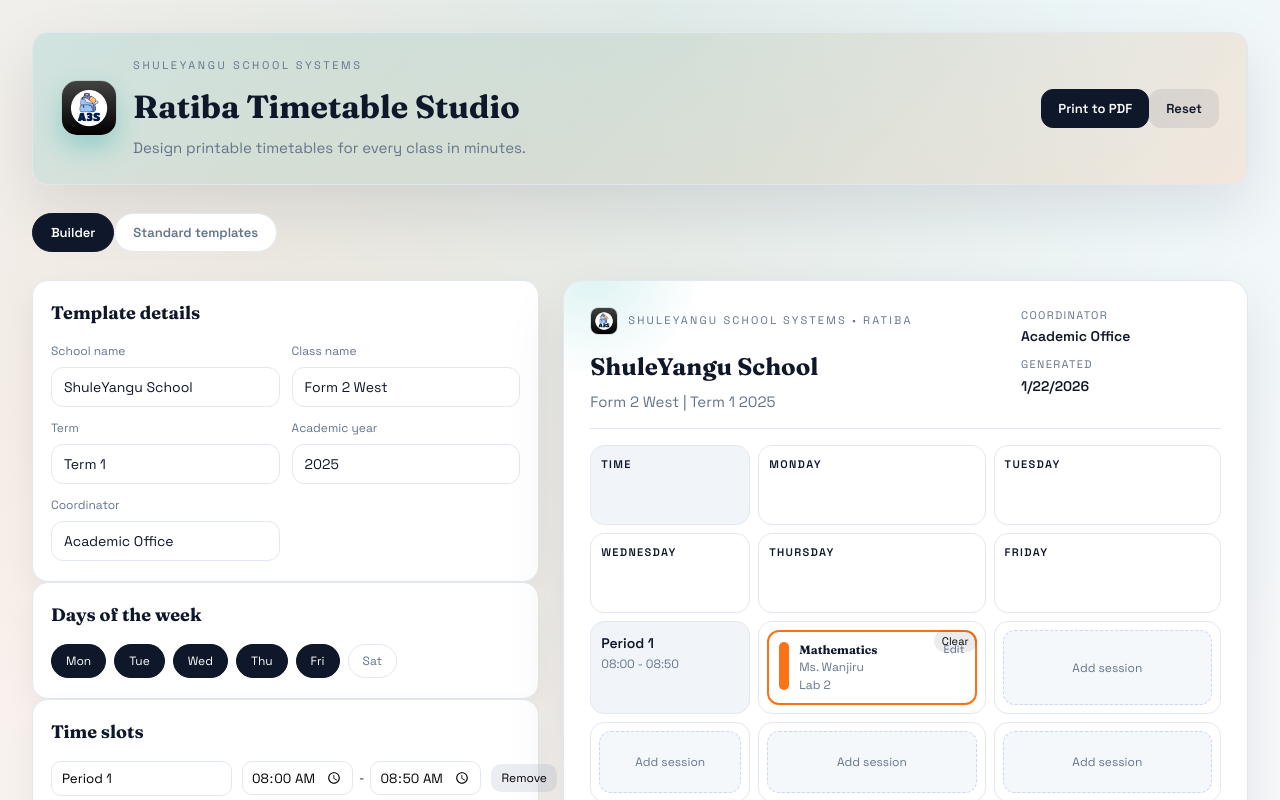
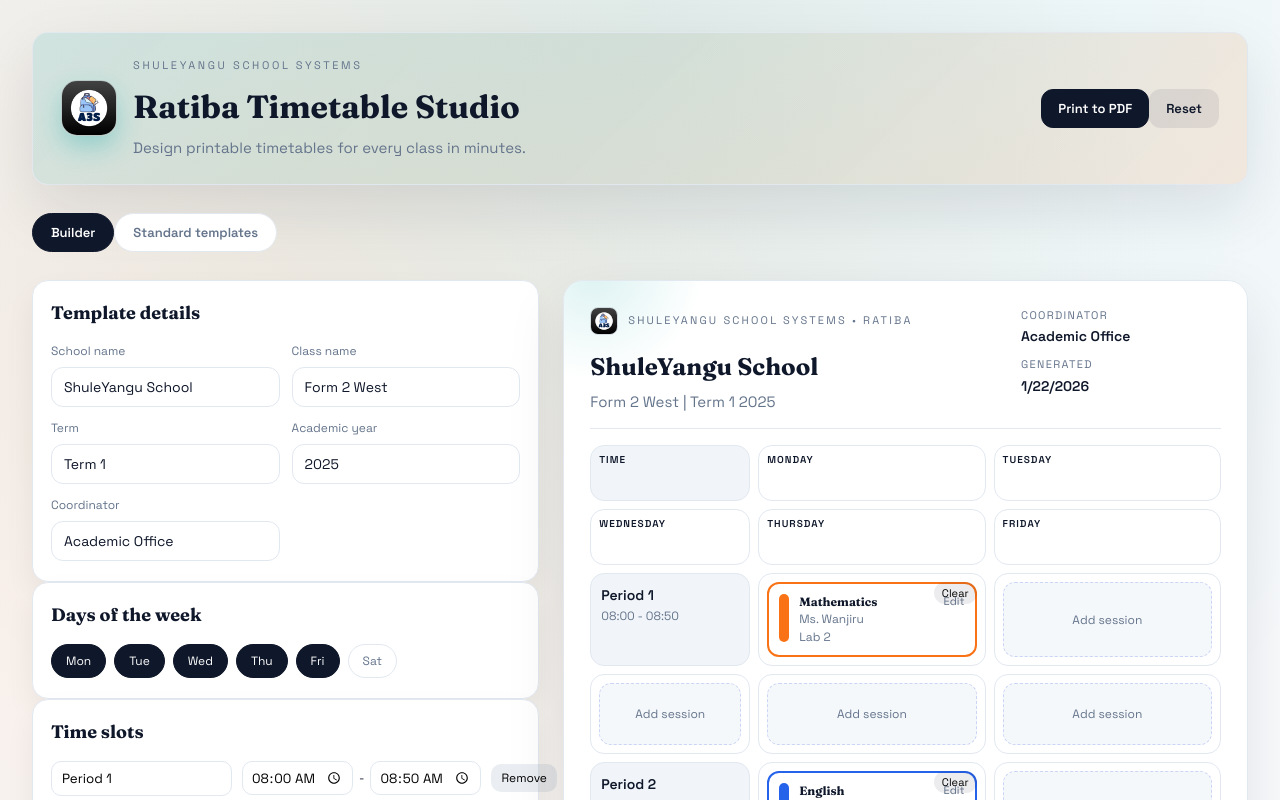
Before and after one commit to simlexx-k/shuleyangu-ratiba, a Vue app: page / in a window 1280 px wide. Shown: the top 800 px of the page. Built offline with nearby package versions, Linux system fonts and the light colour scheme.

Commit message:
style: tighten day header labels

```diff
--- a/src/assets/main.css
+++ b/src/assets/main.css
@@ -520,8 +520,13 @@
 .grid-row.header {
   font-weight: 600;
   text-transform: uppercase;
-  font-size: 11px;
-  letter-spacing: 0.12em;
+  font-size: 10px;
+  letter-spacing: 0.1em;
+}
+
+.grid-row.header .grid-cell {
+  min-height: 56px;
+  padding: 6px 8px;
 }
 
 .grid-cell {
```
